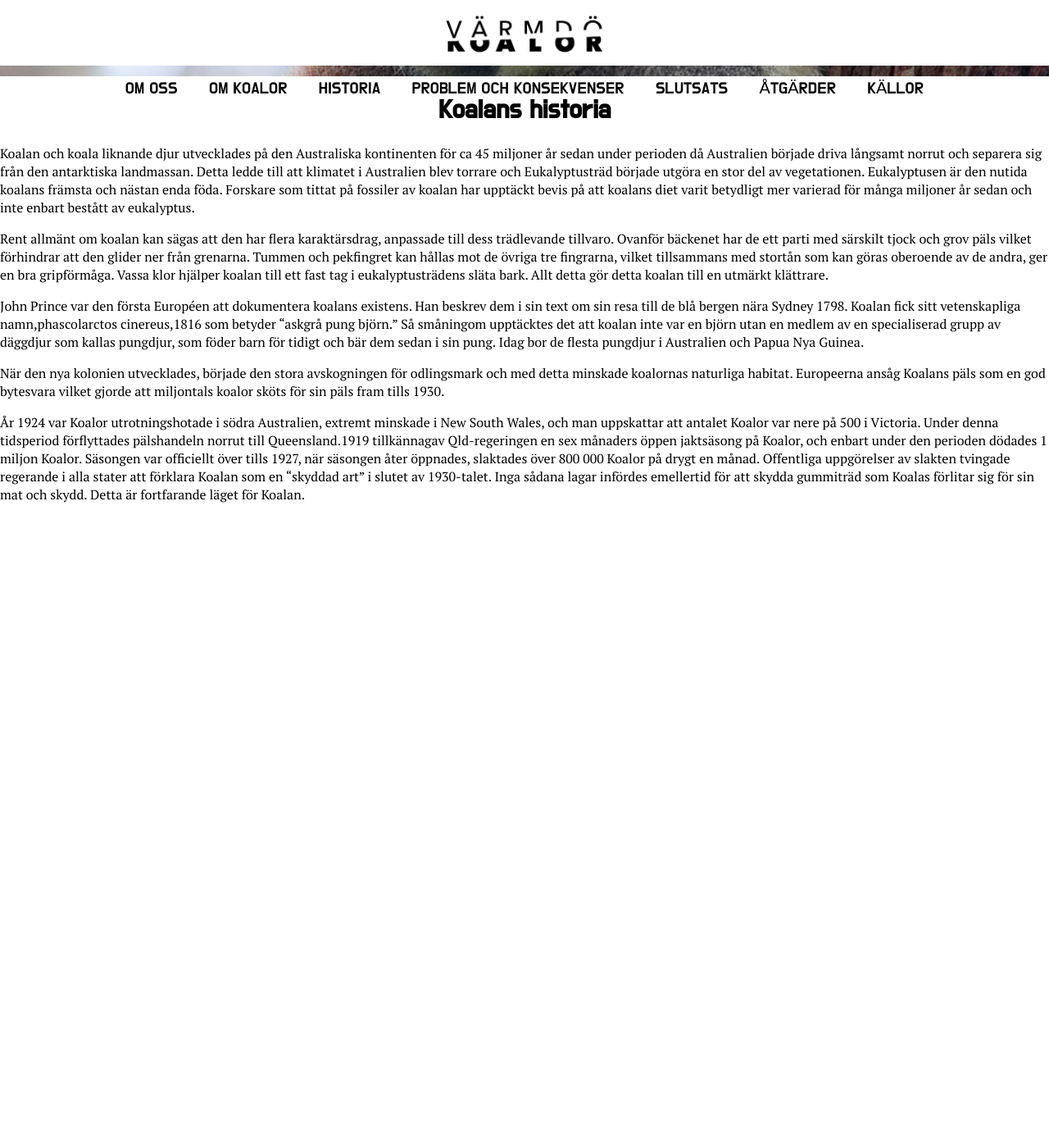
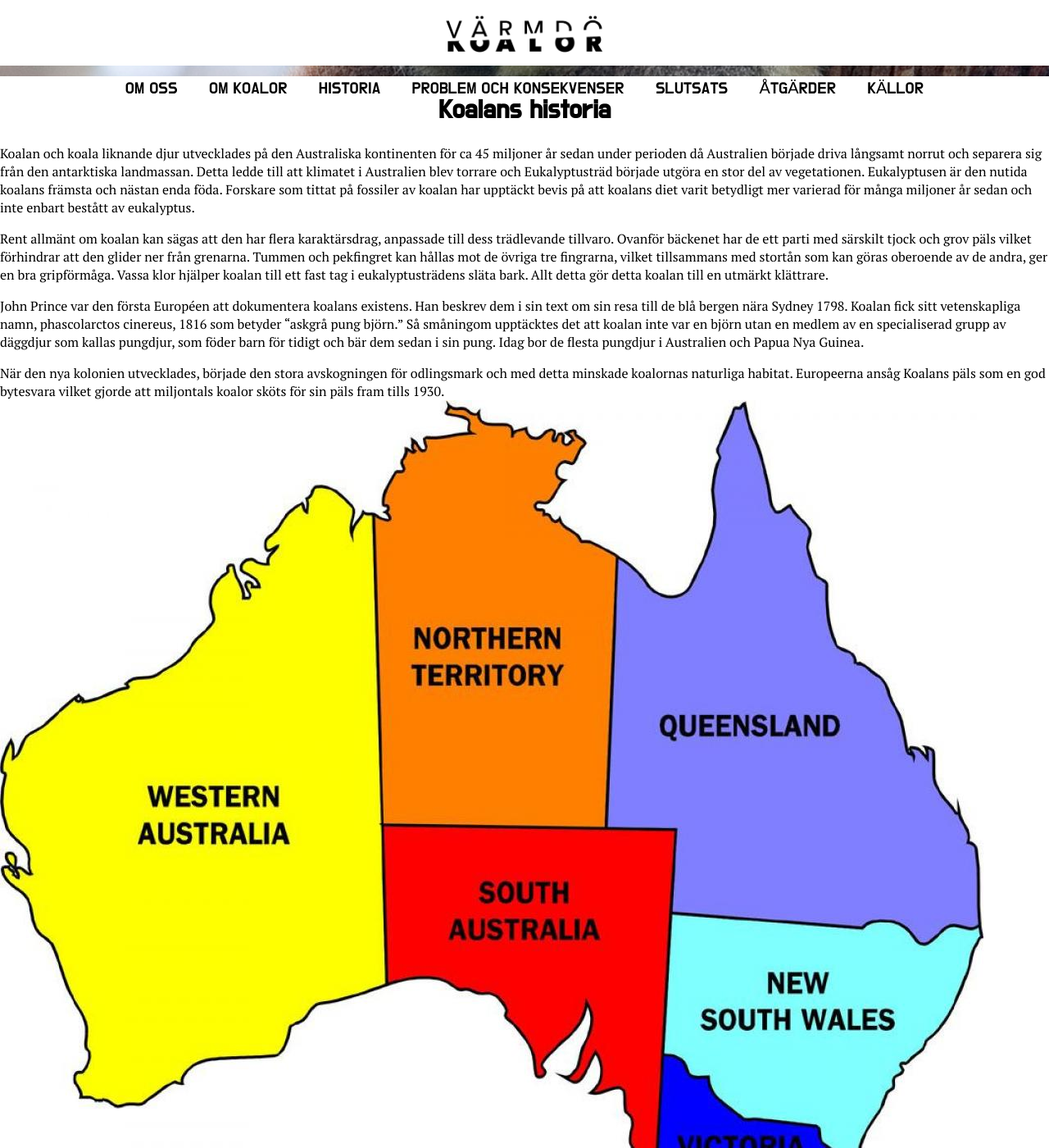
Before and after one commit to limbero/stackars-koalorna, a Jekyll site: the page built from _historia/historia.md, in a window 1280 px wide and 1400 px high, scrolled down 437 px. Shown: the whole window at 82% size. Built offline with Jekyll 4.4.1, drawn with Linux system fonts in a browser that asks for light colours; comment, search, counter and statistics services are not loaded; before the commit the page ends 1067 px from its top, so only the background shows below that; some of the changed text lies outside the part shown.

Commit message:
Update historia.md

```diff
--- a/_historia/historia.md
+++ b/_historia/historia.md
@@ -6,8 +6,8 @@ Koalan och koala liknande djur utvecklades på den Australiska kontinenten för
 
 Rent allmänt om koalan kan sägas att den har flera karaktärsdrag, anpassade till dess trädlevande tillvaro. Ovanför bäckenet har de ett parti med särskilt tjock och grov päls vilket förhindrar att den glider ner från grenarna. Tummen och pekfingret kan hållas mot de övriga tre fingrarna, vilket tillsammans med stortån som kan göras oberoende av de andra, ger en bra gripförmåga. Vassa klor hjälper koalan till ett fast tag i eukalyptusträdens släta bark. Allt detta gör detta koalan till en utmärkt klättrare.
 
-John Prince var den första Européen att dokumentera koalans existens. Han beskrev dem i sin text om sin resa till de blå bergen nära Sydney 1798. Koalan fick sitt vetenskapliga namn,phascolarctos cinereus,1816  som betyder “askgrå pung björn.”  Så småningom upptäcktes det att koalan inte var en björn utan en medlem av en specialiserad grupp av däggdjur som kallas pungdjur, som föder barn för tidigt och bär dem sedan i sin pung. Idag bor de flesta pungdjur i Australien och Papua Nya Guinea.
+John Prince var den första Européen att dokumentera koalans existens. Han beskrev dem i sin text om sin resa till de blå bergen nära Sydney 1798. Koalan fick sitt vetenskapliga namn, phascolarctos cinereus, 1816  som betyder “askgrå pung björn.”  Så småningom upptäcktes det att koalan inte var en björn utan en medlem av en specialiserad grupp av däggdjur som kallas pungdjur, som föder barn för tidigt och bär dem sedan i sin pung. Idag bor de flesta pungdjur i Australien och Papua Nya Guinea.
 
 När den nya kolonien utvecklades, började den stora avskogningen för odlingsmark och med detta minskade koalornas naturliga habitat. Europeerna ansåg Koalans päls som en god bytesvara vilket gjorde att miljontals koalor sköts för sin päls fram tills 1930.
-
-År 1924 var Koalor utrotningshotade i södra Australien, extremt minskade i New South Wales, och man uppskattar att antalet Koalor var nere på 500 i Victoria. Under denna tidsperiod förflyttades pälshandeln norrut till Queensland.1919 tillkännagav  Qld-regeringen en sex månaders öppen jaktsäsong på Koalor, och enbart under den perioden dödades 1 miljon Koalor. Säsongen var officiellt över tills 1927, när säsongen åter öppnades, slaktades över 800 000 Koalor på drygt en månad. Offentliga uppgörelser av slakten tvingade regerande i alla stater att förklara Koalan som en "skyddad art" i slutet av 1930-talet. Inga sådana lagar infördes emellertid för att skydda gummiträd som Koalas förlitar sig för sin mat och skydd. Detta är fortfarande läget för Koalan.
+![bild på australiens stater]({{ site.baseurl }}/assets/karta-över-australien-stater.JPG)
+År 1924 var Koalor utrotningshotade i södra Australien, extremt minskade i New South Wales, och man uppskattar att antalet Koalor var nere på 500 i Victoria. Under denna tidsperiod förflyttades pälshandeln norrut till Queensland. 1919 tillkännagav  Qld-regeringen en sex månaders öppen jaktsäsong på Koalor, och enbart under den perioden dödades 1 miljon Koalor. Säsongen var officiellt över tills 1927, när säsongen åter öppnades, slaktades över 800 000 Koalor på drygt en månad. Offentliga uppgörelser av slakten tvingade regerande i alla stater att förklara Koalan som en "skyddad art" i slutet av 1930-talet. Inga sådana lagar infördes emellertid för att skydda gummiträd som Koalas förlitar sig för sin mat och skydd. Detta är fortfarande läget för Koalan.
```
